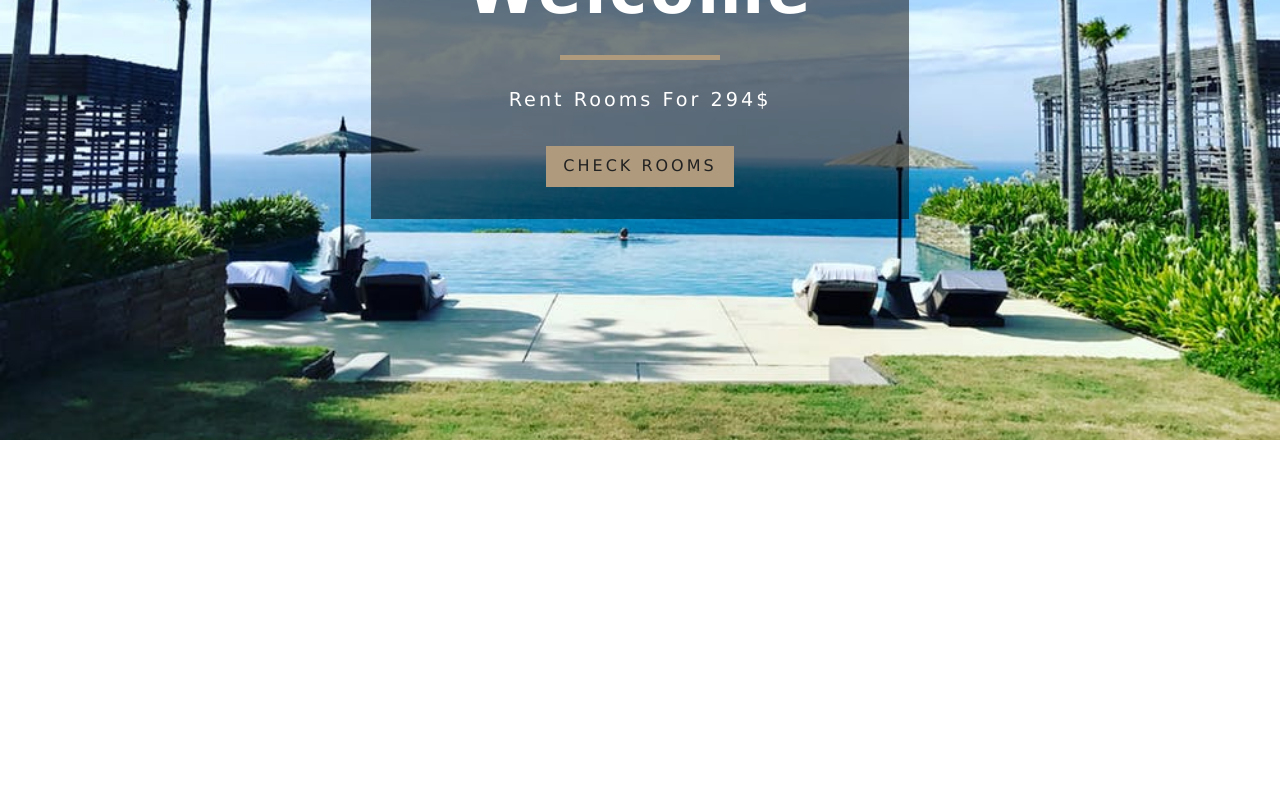
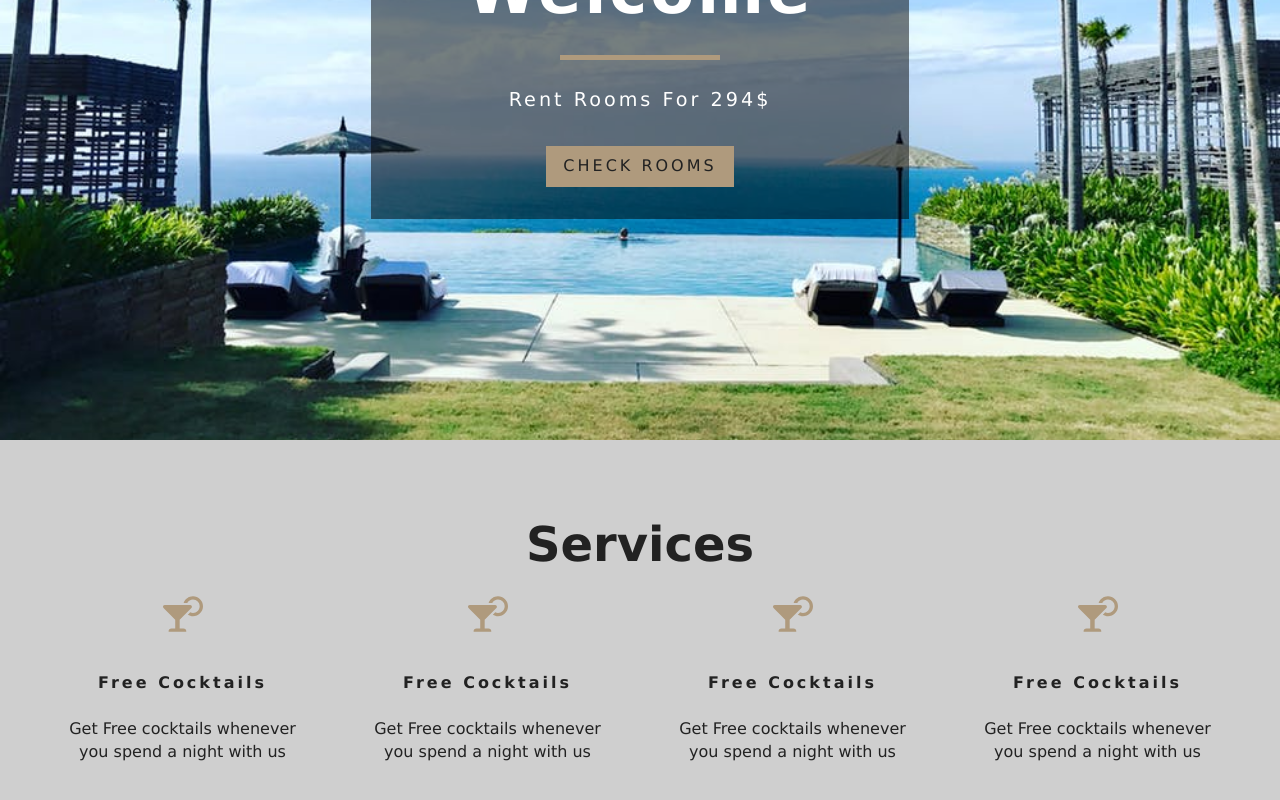
Before and after one commit to Jay055/Real_Estate_App, a React (Create React App) app: page / in a window 1280 px wide. Shown: the part 360-1160 px from the top of the page. Before the commit the page ends 800 px from the top, so only its background shows below. Built offline with nearby package versions, Linux system fonts and the light colour scheme.

Commit message:
Set up Services

```diff
--- a/src/App.css
+++ b/src/App.css
@@ -253,6 +253,7 @@ h6 {
 }
 .services h6 {
   letter-spacing: var(--mainSpacing);
+  text-transform: capitalize;
 }
 .services p {
   width: 80%;
--- /dev/null
+++ b/src/components/Services.js
@@ -0,0 +1,50 @@
+import React, {Component} from 'react'
+import Title from './Title';
+import {FaCockTail, FaHiking, FaShuttleVan, FaBeer, FaCocktail} from 'react-icons/fa'
+
+
+class Services extends Component{
+ state={
+   services:[
+  {  icon:<FaCocktail/>,
+   title: "free cocktails",
+   info: "Get Free cocktails whenever you spend a night with us "
+  },
+  {  icon:<FaCocktail/>,
+    title: "free cocktails",
+    info: "Get Free cocktails whenever you spend a night with us "
+   },
+   {  icon:<FaCocktail/>,
+    title: "free cocktails",
+    info: "Get Free cocktails whenever you spend a night with us "
+   },
+   {  icon:<FaCocktail/>,
+    title: "free cocktails",
+    info: "Get Free cocktails whenever you spend a night with us "
+   }
+
+]
+  }
+
+  render(){
+  return (
+    <section className="services">
+      <Title title="Services" />
+      <div className="services-center">
+        {/* Map the array */}
+        {this.state.services.map((item,index)=>{
+          return <article key={index} className="service">
+            <span>{item.icon}</span>
+            <h6>{item.title}</h6>
+            <p>{item.info}</p>
+
+          </article>
+        })}
+      </div>
+    </section>
+  )
+}
+}
+
+
+export default Services;
--- /dev/null
+++ b/src/components/Title.js
@@ -0,0 +1,12 @@
+import React from 'react'
+
+
+const Title = ({title}) => {
+  return (
+    <div>
+      <h1> {title} </h1>
+    </div>
+  )
+}
+
+export default Title;
--- a/src/pages/Home.js
+++ b/src/pages/Home.js
@@ -1,6 +1,8 @@
 import React from 'react'
 import Hero from '../components/Hero';
 import Banner from '../components/Banner';
+import Services from '../components/Services';
+
 import { Link } from 'react-router-dom';
 
 const Home = () => {
@@ -17,7 +19,7 @@ const Home = () => {
 
       </Banner>
       </Hero>
-
+      <Services />
     </div>
   )
 }
```
